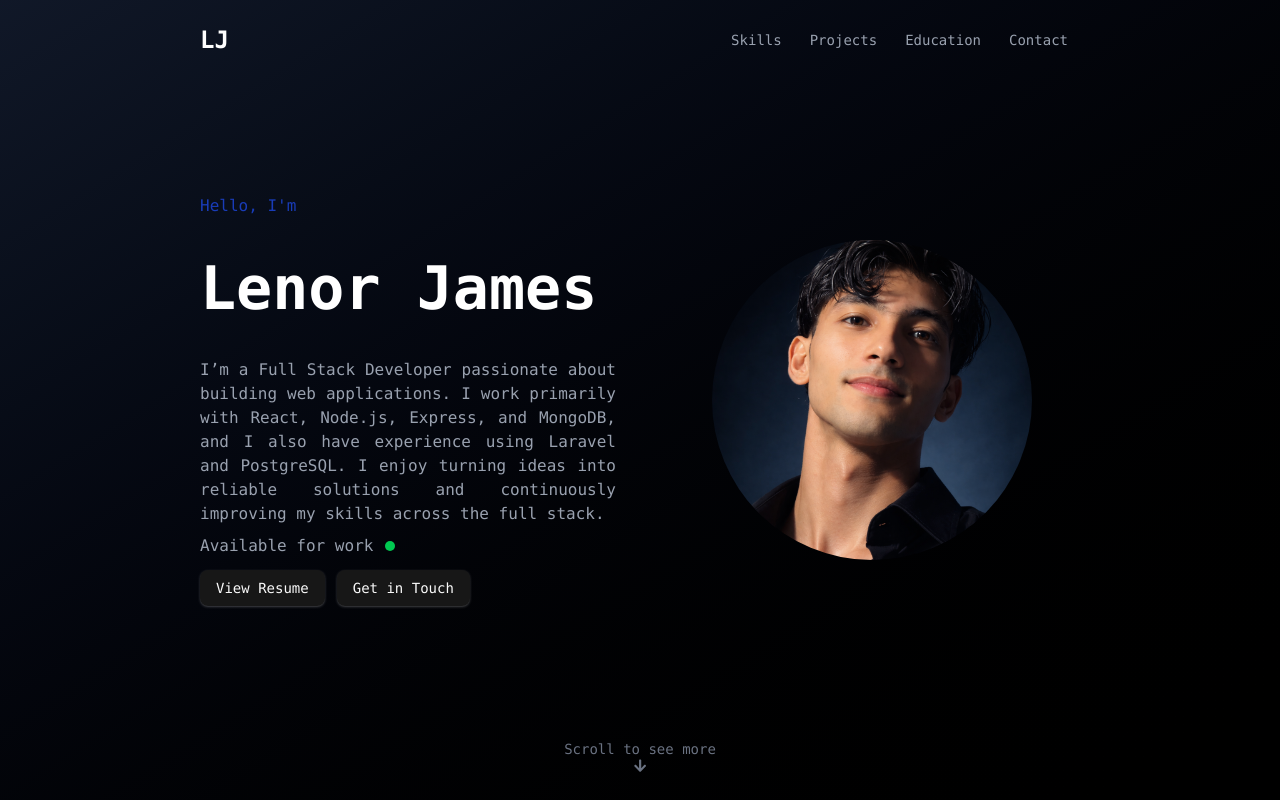
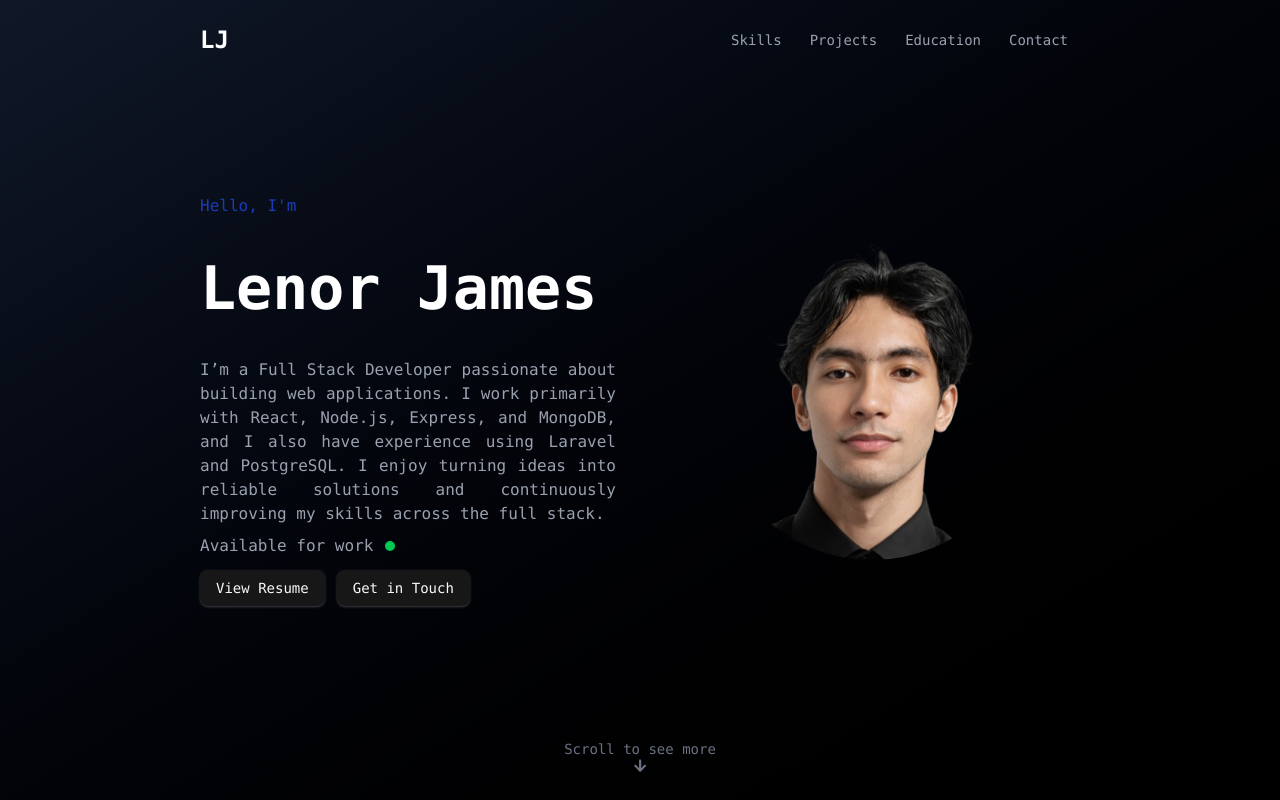
Before and after one commit to RenoaJamezu/JameroLenor, a React (Vite) app: page / in a window 1280 px wide. Shown: the top 800 px of the page. Built offline with nearby package versions, Linux system fonts and the light colour scheme; a web font is replaced by a local one.

Commit message:
edit picture

```diff
--- a/src/pages/dashboard/sections/Hero.tsx
+++ b/src/pages/dashboard/sections/Hero.tsx
@@ -26,7 +26,7 @@ export default function Hero() {
               <span className="absolute r-0 bg-green-500 w-2.5 h-2.5 rounded-full animate-ping duration-300"></span>
             </div>
           </div>
-          <div className="flex gap-3 justify-center md:justify-start mt-3">
+          <div className="flex gap-3 justify-center md:justify-start mt-3 items-center">
             <a href="/pdfs/resume.pdf" target="_blank">
               <Button
                 className="hover:bg-blue-800 shadow-sm shadow-white/20"
@@ -39,13 +39,18 @@ export default function Hero() {
             >
               <a href="#contact">Get in Touch</a>
             </Button>
+            {/* <a href="https://github.com/RenoaJamezu" target="_blank"
+              className="text-2xl md:text-3xl text-white hover:text-gray-500 duration-300 transition-all"
+            >
+              <FaGithub />
+            </a> */}
           </div>
         </div>
       </div>
 
       <div className="flex justify-center items-center">
         <img
-          src="/images/me.png"
+          src="/images/me-2.png"
           alt="Lenor James"
           className="w-48 h-48 md:w-80 md:h-80 object-cover rounded-full"
         />
```
Also changed, not shown: public/images/me-2.png (added).
